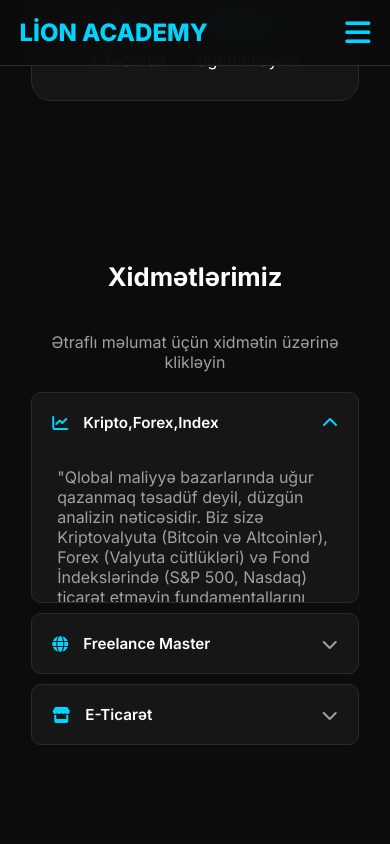
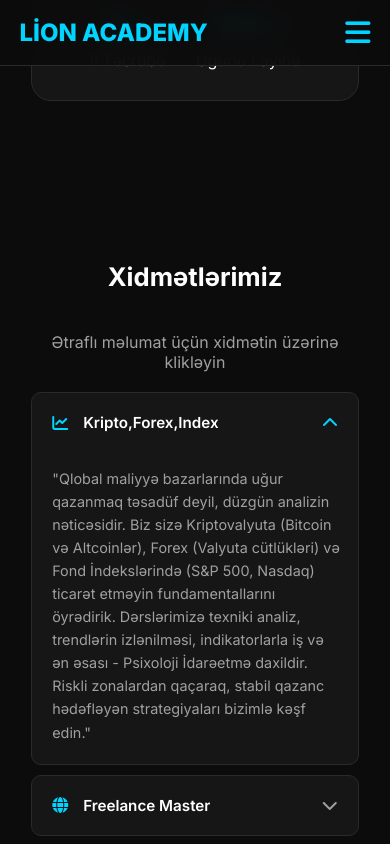
Before and after one commit to baxis77/L-ONACADEMY.COM, a plain HTML site: page index.html in a window 390 px wide. Both pictures are taken after a click on the element "Kripto,Forex,Index". Shown: the part 759-1603 px from the top of the page. Drawn offline with Linux system fonts and the light colour scheme.

Commit message:
Update style.css

```diff
--- a/style.css
+++ b/style.css
@@ -137,14 +137,16 @@ h1 span {
 }
 .acc-content {
   max-height: 0;
-  padding: 0 20px;
-  overflow: hidden;
-  transition: 0.3s ease-out;
-  color: var(--dim);
+    padding: 0 20px;
+    overflow: hidden;
+    transition: 0.4s ease-out; /* Açılış daha rəvan olsun */
+    color: var(--dim);
+    font-size: 0.95rem;
+    line-height: 1.6; /* Mətnin oxunaqlılığını artırır */
 }
 .acc-item.active .acc-content {
-  max-height: 150px;
-  padding: 15px 20px 20px 50px;
+  max-height: 500px; /* 150px yerinə 500px qoyuruq ki, bütün mətn sığsın */
+    padding: 15px 20px 20px 50px;
 }
 .acc-item.active .arrow {
   transform: rotate(180deg);
@@ -423,3 +425,16 @@ textarea {
         margin-left: 0; /* Kompüter versiyasındakı margin-i sıfırlayırıq */
     }
 }
+
+
+
+@media (max-width: 768px) {
+    .acc-item.active .acc-content {
+        max-height: 1000px; /* Mobildə sətirlər artdığı üçün limiti daha da böyüdürük */
+        padding: 15px 15px 20px 20px; /* Kənar boşluqları mobildə bir az azaldırıq */
+    }
+
+    .acc-content p {
+        font-size: 0.9rem; /* Mobildə mətnin ölçüsünü bir az kiçildirik */
+    }
+}
```
